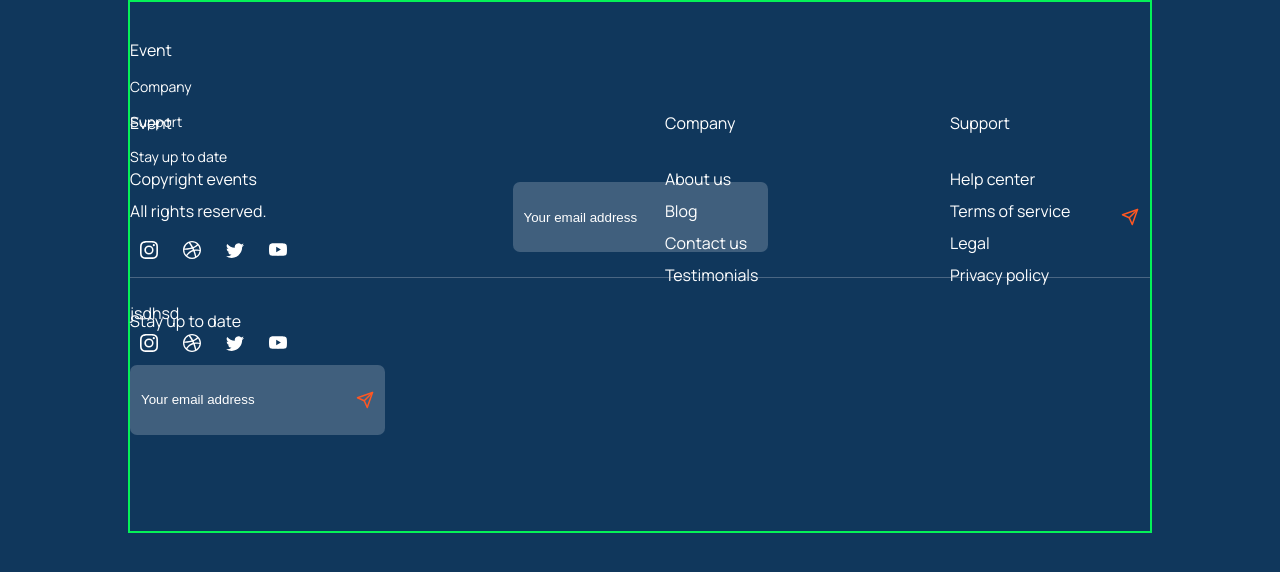
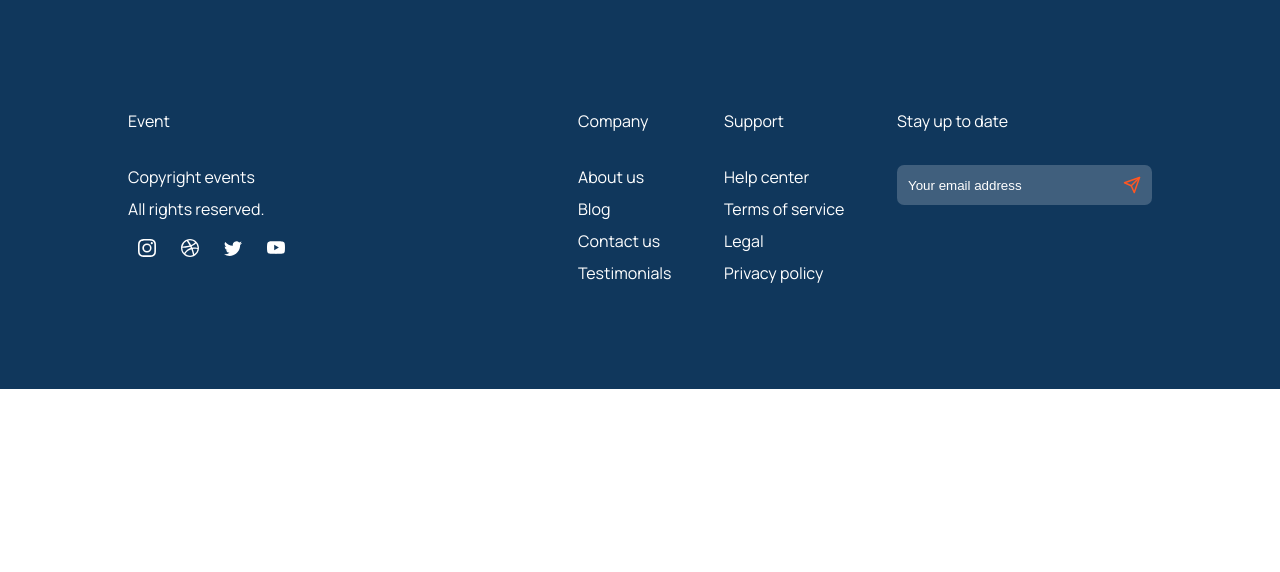
Before and after one commit to miracle-ic/Event-Hub-Project, a React (Vite) app: page / in a window 1280 px wide. Shown: the top 572 px of the page. Built offline with nearby package versions, Linux system fonts and the light colour scheme.

Commit message:
6th commit

```diff
--- a/src/App.css
+++ b/src/App.css
@@ -6,7 +6,7 @@ body {
   margin: 0;
   padding: 0;
   font-family: 'Manrope', sans-serif;
-  background-color: #10375c;
+
 }
 
 *, *::after, *::before {
--- a/src/App.jsx
+++ b/src/App.jsx
@@ -2,8 +2,8 @@ import React from 'react'
 import './App.css'
 // import Home from './component/pages/Home'
 import Login from './component/pages/Login'
-import Footer2 from './component/others/Footer2'
 import Emaildiv from './component/others/Emaildiv'
+import Footer from './component/Footer/Footer'
 
 
 const App = () => {
@@ -11,7 +11,7 @@ const App = () => {
 
     <>
       {/* <Home /> */}
-      <Footer2 />
+      <Footer />
       {/* <Emaildiv /> */}
       {/* <Footer /> */}
     </>
--- a/src/component/Footer/Footer.jsx
+++ b/src/component/Footer/Footer.jsx
@@ -1,9 +1,6 @@
 import React from 'react';
-import { FiSend } from "react-icons/fi";
-import { BsInstagram } from "react-icons/bs";
-import { BsDribbble } from "react-icons/bs";
-import { BsTwitter } from "react-icons/bs";
-import { BsYoutube } from "react-icons/bs";
+import Socialicons from '../others/Socialicons';
+import Emaildiv from '../others/Emaildiv';
 import "./footer.css";
 
 const Footer = () => {
@@ -14,13 +11,9 @@ const Footer = () => {
           <h2>Event</h2>
           <a href="#">Copyright events</a>
           <a href="#">All rights reserved.</a>
-          <div className="social-icons">
-          <a href="#"><BsInstagram className="icon" /></a>
-          <a href="#"><BsDribbble className="icon" /></a>
-          <a href="#"><BsTwitter className="icon" /></a>
-          <a href="#"><BsYoutube className="icon" /></a>
-          </div>
+          <Socialicons/>
         </div>
+
         <div className="footer-row1">
           <h2>Company</h2>
           <a href="#">About us</a>
@@ -28,6 +21,7 @@ const Footer = () => {
           <a href="#">Contact us</a>
           <a href="#">Testimonials</a>
         </div>
+
         <div className="footer-row1">
           <h2>Support</h2>
           <a href="#">Help center</a>
@@ -35,17 +29,32 @@ const Footer = () => {
           <a href="#">Legal</a>
           <a href="#">Privacy policy</a>
         </div>
+
         <div className="footer-email-form">
           <h2>Stay up to date</h2>
-          <div className="email-div">
-            <input
-              type="email"
-              placeholder="Your email address"
-              id="footer-email"
-            />
-            <FiSend className="send-icon" />
+          <Emaildiv />
+        </div>
+      </div>
+
+{/* ----------------------------------- */}
+      <div className="footer-mobile">
+        <div className="m-footer-row-event">
+            <h2>Event</h2>
+            <a href="#">Company</a>
+            <a href="#">Support</a>
+            <a href="#">Stay up to date</a>
+        </div>
+          <Emaildiv />
+          <div className="m-hr"></div>
+          <div className="m-bottom-footer">
+            <div className="m-footer-copyright">
+            <a href="#">All rights reserved.</a>
+            <a href="#">Copyright events</a>
+            </div>
+            <div className="m-footer-logo">
+              <Socialicons/>
+            </div>
           </div>
-        </div>
       </div>
     </div>
   )
--- a/src/component/Footer/footer.css
+++ b/src/component/Footer/footer.css
@@ -1,25 +1,41 @@
 .footer-container {
-    display: flex;
-    align-items: center;
-    justify-content: center;
-    background-color: #10375C;
+  display: grid;
+  grid-template-columns: 1fr;
+  grid-template-rows: 1fr;
+  grid-template-areas: "overlap";
+  background-color: #10375c;
+  width: auto;
+  height: auto;
+}
 
+
+.footer {
+  grid-area: overlap;
+  align-self: center;
+  justify-self: center;
+  flex-wrap: wrap;
+  justify-content: space-between;
+  line-height: 1.5;
+  width: 80%;
+  height: auto;
+  /* background-color: #10375C; */
+  color: #fff;
+  padding-top: 6rem;
+  padding-bottom: 6rem;
+  /* border: 2px solid #ff5722; */
 }
 
 .footer {
     display: flex;
     flex-direction: row;
-    /* flex-wrap: wrap; */
-    line-height: 1.5;
-    width: 80%;
-    height: 50vh;
-    background-color: #10375C;
-    color: #fff;
-    padding-top: 6rem;
-    /* padding-left: 4rem;
-    padding-right: 4rem; */
-    /* border: 2px solid #FF5722; */
 }
+
+/* --------------------------------Mobile footer end  */
+.footer-mobile {
+  display: none;
+}
+
+
 
 .footer h2 {
   font-size: 16px;
@@ -38,16 +54,17 @@
 .footer-row-event {
   display: flex;
   flex-direction: column;
-    width: 100%;
-    height: 30%;
+  width: 450px;
+  height: auto;
   /* border: 2px solid #fff; */
 }
 
 .footer-row1 {
   display: flex;
   flex-direction: column;
-    width: 40%;
-    height: 30%;
+  flex-grow: 1;
+  max-width: 200px;
+  height: auto;
   /* border: 2px solid #fff; */
 }
 
@@ -62,8 +79,9 @@
   grid-area: overlap;
   align-self: center;
   justify-self: center;
-    width: 255px;
-    height: 40px;border: none;
+  max-width: 255px;
+  max-height: 40px;
+  border: none;
   border-radius: 7px;
   background-color: rgba(255, 255, 255, 0.2);
   padding-left: 11px;
@@ -80,8 +98,8 @@
   grid-area: overlap;
   align-self: center;
   justify-self: end;
-    position: absolute;
-    color: #FF5722;
+  /* position: absolute; */
+  color: #ff5722;
   font-size: 18px;
   margin-right: 11px;
 }
@@ -90,10 +108,138 @@
   display: flex;
   margin-top: 10px;
   margin-left: 10px;
-
 }
 .icon {
   display: flex;
   font-size: 18px;
   margin-right: 25px;
 }
+
+.footer-email-form-m {
+  display: none;
+}
+.bottom-div {
+  display: none;
+}
+
+@media screen and (max-width: 1070px) {
+  .footer-row1 {
+    display: none;
+  }
+
+  .footer-row-event {
+    display: flex;
+    flex-direction: column;
+    max-width: 250px;
+    height: auto;
+    /* border: 2px solid #fff; */
+  }
+}
+
+@media screen and (max-width: 640px) {
+  .footer {
+    display: none;
+  }
+
+  .footer-row1 {
+    display: none;
+  }
+
+  .footer-row-event {
+    display: none;
+  }
+
+  .footer-email-form {
+    display: none;
+    flex-direction: column;
+  }
+
+  #footer-email {
+    width: vw;
+    margin: 0;
+  }
+
+  .footer-container {
+    min-width: auto;
+    min-height: auto;
+    /* min-height: 333px; */
+  }
+
+  /* ---------------------------------Mobile footer  */
+
+  .footer-mobile {
+    grid-area: overlap;
+    align-self: center;
+    justify-self: center;
+    /* line-height: 1.5; */
+    width: 80%;
+    height: 100%;
+    /* background-color: #4e5256; */
+    color: #fff;
+    padding-top: 1.5rem;
+    padding-bottom: 1.5rem;
+    margin-left: 1rem;
+    margin-right: 1rem;
+    /* border: 2px solid #05f158; */
+  }
+
+  .footer-mobile {
+    display: flex;
+    flex-direction: column;
+  }
+
+  .footer-mobile h2 {
+    font-size: 16px;
+    font-weight: normal;
+    margin-bottom: 1rem;
+  }
+
+  .footer-mobile a {
+    color: #fff;
+    font-size: 14px;
+    font-weight: normal;
+    text-decoration: none;
+    margin-bottom: 1rem;
+  }
+
+  .m-footer-row-event {
+    display: flex;
+    flex-direction: column;
+    max-width: 450px;
+    height: auto;
+    /* border: 2px solid #fff; */
+  }
+
+  .m-hr {
+    /* color: rgb(119, 8, 8); */
+    border: none;
+    background-color: rgba(208, 213, 221, 0.3);
+    width: 100%;
+    height: .2px;
+    margin-top: 25px;
+    margin-bottom: 25px;
+  }
+
+  .m-footer-copyright {
+    display: flex;
+    flex-direction: column;
+  }
+
+  .m-footer-copyright a {
+    color: #fff;
+    font-size: 12px;
+    font-weight: normal;
+    text-decoration: none;
+    margin-bottom: .3rem;
+  }
+
+  .m-bottom-footer {
+    display: flex;
+    flex-direction: row;
+    align-items: center;
+    justify-content: space-between;
+  }
+
+
+  /* --------------------------------Mobile footer end  */
+}
--- a/src/component/others/Footer2.jsx
+++ /dev/null
@@ -1,67 +0,0 @@
-import React from "react";
-import { FiSend } from "react-icons/fi";
-import { BsInstagram } from "react-icons/bs";
-import { BsDribbble } from "react-icons/bs";
-import { BsTwitter } from "react-icons/bs";
-import { BsYoutube } from "react-icons/bs";
-import "./footer2.css";
-import Emaildiv from "./Emaildiv";
-import Socialicons from "./Socialicons";
-
-const Footer = () => {
-  return (
-    <div className="footer-container">
-      <div className="footer">
-        <div className="footer-row-event">
-          <h2>Event</h2>
-          <a href="#">Copyright events</a>
-          <a href="#">All rights reserved.</a>
-          <Socialicons/>
-        </div>
-
-        <div className="footer-row1">
-          <h2>Company</h2>
-          <a href="#">About us</a>
-          <a href="#">Blog</a>
-          <a href="#">Contact us</a>
-          <a href="#">Testimonials</a>
-        </div>
-
-        <div className="footer-row1">
-          <h2>Support</h2>
-          <a href="#">Help center</a>
-          <a href="#">Terms of service</a>
-          <a href="#">Legal</a>
-          <a href="#">Privacy policy</a>
-        </div>
-
-        <div className="footer-email-form">
-          <h2>Stay up to date</h2>
-          <Emaildiv />
-        </div>
-      </div>
-
-{/* ----------------------------------- */}
-      <div className="footer-mobile">
-        <div className="m-footer-row-event">
-            <h2>Event</h2>
-            <a href="#">Company</a>
-            <a href="#">Support</a>
-            <a href="#">Stay up to date</a>
-        </div>
-          <Emaildiv />
-          <div className="m-hr"></div>
-          <div>
-            <div className="m-footer-copyright">
-              jsdhsd
-            </div>
-            <div className="m-footer-logo">
-              <Socialicons/>
-            </div>
-          </div>
-      </div>
-    </div>
-  );
-};
-
-export default Footer;
--- a/src/component/others/emaildiv.css
+++ b/src/component/others/emaildiv.css
@@ -4,7 +4,7 @@
   grid-template-rows: 1fr;
   grid-template-areas: "overlap";
   /* width: 343px; */
-  height: 70px;
+  height: 40px;
 
   /* border: 2px solid #ff5722; */
   padding: 0;
@@ -15,7 +15,7 @@
   align-self: center;
   justify-self: center;
   width: 255px;
-  height: 70px;
+  height: 40px;
   border: none;
   border-radius: 7px;
   background-color: rgba(255, 255, 255, 0.2);
@@ -40,11 +40,7 @@
 }
 
 @media screen and (max-width: 640px) {
-  .m-email-div {
-    height: 40px;
-  }
   #m-footer-email {
     width: 100%;
-    height: 40px;
   }
 }
--- a/src/component/others/footer2.css
+++ /dev/null
@@ -1,225 +0,0 @@
-.footer-container {
-  display: grid;
-  grid-template-columns: 1fr;
-  grid-template-rows: 1fr;
-  grid-template-areas: "overlap";
-  background-color: #10375c;
-  width: auto;
-  height: auto;
-}
-
-.footer {
-  grid-area: overlap;
-  align-self: center;
-  justify-self: center;
-  flex-wrap: wrap;
-  justify-content: space-between;
-  line-height: 1.5;
-  max-width: 80%;
-  height: auto;
-  /* background-color: #10375C; */
-  color: #fff;
-  padding-top: 6rem;
-  padding-bottom: 6rem;
-  border: 2px solid #ff5722;
-}
-
-/* --------------------------------Mobile footer end  */
-
-.footer-mobile {
-  grid-area: overlap;
-  align-self: center;
-  justify-self: center;
-  /* line-height: 1.5; */
-  width: 80%;
-  height: 100%;
-  /* background-color: #4e5256; */
-  color: #fff;
-  padding-top: 1.5rem;
-  padding-bottom: 1.5rem;
-  margin-left: 1.5rem;
-  margin-right: 1.5rem;
-  border: 2px solid #05f158;
-}
-
-.footer-mobile {
-  display: flex;
-  flex-direction: column;
-}
-
-.footer-mobile h2 {
-  font-size: 16px;
-  font-weight: normal;
-  margin-bottom: 1rem;
-}
-
-.footer-mobile a {
-  color: #fff;
-  font-size: 14px;
-  font-weight: normal;
-  text-decoration: none;
-  margin-bottom: 1rem;
-}
-
-.m-footer-row-event {
-  display: flex;
-  flex-direction: column;
-  max-width: 450px;
-  height: auto;
-  /* border: 2px solid #fff; */
-}
-
-.m-hr {
-  /* color: rgb(119, 8, 8); */
-  border: none;
-  background-color: rgba(208, 213, 221, 0.3);
-  width: 100%;
-  height: .2px;
-  margin-top: 25px;
-  margin-bottom: 25px;
-}
-
-
-/* --------------------------------Mobile footer end  */
-
-.footer h2 {
-  font-size: 16px;
-  font-weight: normal;
-  margin-bottom: 2rem;
-}
-
-.footer a {
-  color: #fff;
-  font-size: 16px;
-  font-weight: normal;
-  text-decoration: none;
-  margin-bottom: 0.5rem;
-}
-
-.footer-row-event {
-  display: flex;
-  flex-direction: column;
-  max-width: 450px;
-  height: auto;
-  /* border: 2px solid #fff; */
-}
-
-.footer-row1 {
-  display: flex;
-  flex-direction: column;
-  flex-grow: 1;
-  max-width: 200px;
-  height: auto;
-  /* border: 2px solid #fff; */
-}
-
-.email-div {
-  display: grid;
-  grid-template-columns: 1fr;
-  grid-template-rows: 1fr;
-  grid-template-areas: "overlap";
-}
-
-#footer-email {
-  grid-area: overlap;
-  align-self: center;
-  justify-self: center;
-  max-width: 255px;
-  max-height: 40px;
-  border: none;
-  border-radius: 7px;
-  background-color: rgba(255, 255, 255, 0.2);
-  padding-left: 11px;
-  color: #fff;
-  appearance: none;
-  outline: none;
-}
-
-#footer-email::placeholder {
-  color: #fff;
-}
-
-.send-icon {
-  grid-area: overlap;
-  align-self: center;
-  justify-self: end;
-  /* position: absolute; */
-  color: #ff5722;
-  font-size: 18px;
-  margin-right: 11px;
-}
-
-.social-icons {
-  display: flex;
-  margin-top: 10px;
-  margin-left: 10px;
-}
-.icon {
-  display: flex;
-  font-size: 18px;
-  margin-right: 25px;
-}
-
-.footer-email-form-m {
-  display: none;
-}
-.bottom-div {
-  display: none;
-}
-
-@media screen and (max-width: 1070px) {
-  .footer-row1 {
-    display: none;
-  }
-
-  .footer-row-event {
-    display: flex;
-    flex-direction: column;
-    max-width: 250px;
-    height: auto;
-    /* border: 2px solid #fff; */
-  }
-}
-
-@media screen and (max-width: 640px) {
-  .footer {
-    display: none;
-    flex-direction: row;
-    flex-wrap: wrap;
-    justify-content: space-between;
-    line-height: 0;
-    max-width: 80%;
-    height: auto;
-    /* background-color: #10375C; */
-    color: #fff;
-    padding-top: 1.5rem;
-    padding-bottom: 1.5rem;
-    border: 2px solid #ff5722;
-  }
-
-  .footer-row1 {
-    display: none;
-  }
-
-  .footer-row-event {
-    display: none;
-  }
-
-  .footer-email-form {
-    display: none;
-    flex-direction: column;
-  }
-
-  #footer-email {
-    width: vw;
-    margin: 0;
-  }
-
-  .footer-container {
-    min-width: auto;
-    min-height: auto;
-    /* min-height: 333px; */
-  }
-
-
-}
--- a/src/component/others/socialicons.css
+++ b/src/component/others/socialicons.css
@@ -12,7 +12,8 @@
 
 @media screen and (max-width: 640px) {
 
-  .m-icons {
+  .m-icon {
     font-size: 13px;
+    margin-right: 15px;
   }
 }
```
Lines whose indentation alone changed are shown as unchanged.
